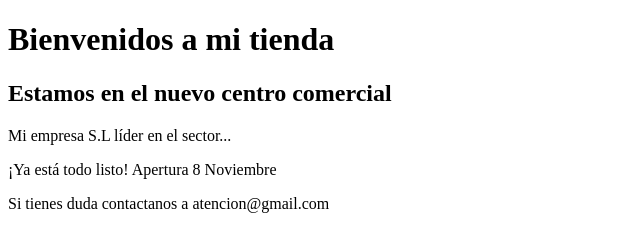
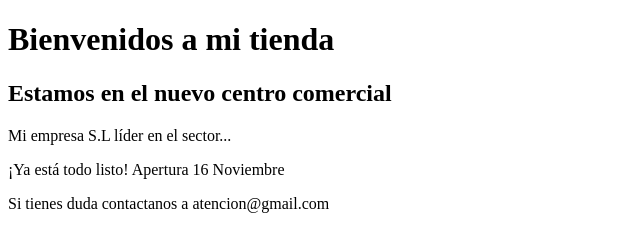
Before and after one commit to SESIOM5/proyecto, a plain HTML site: page index.html in a window 1280 px wide. Shown: the full height of the page, 0-640 px from the left. Drawn offline with Linux system fonts and the light colour scheme.

Commit message:
Update fecha apertura 16 index.html

```diff
--- a/index.html
+++ b/index.html
@@ -9,7 +9,7 @@
     <h1>Bienvenidos a mi tienda</h1>
     <h2>Estamos en el nuevo centro comercial</h2>
     <p>Mi empresa S.L líder en el sector...</p>
-    <p>¡Ya está todo listo! Apertura 8 Noviembre</p>
+    <p>¡Ya está todo listo! Apertura 16 Noviembre</p>
     <p>Si tienes duda contactanos a atencion@gmail.com</p>
 </body>
 </html>
```
